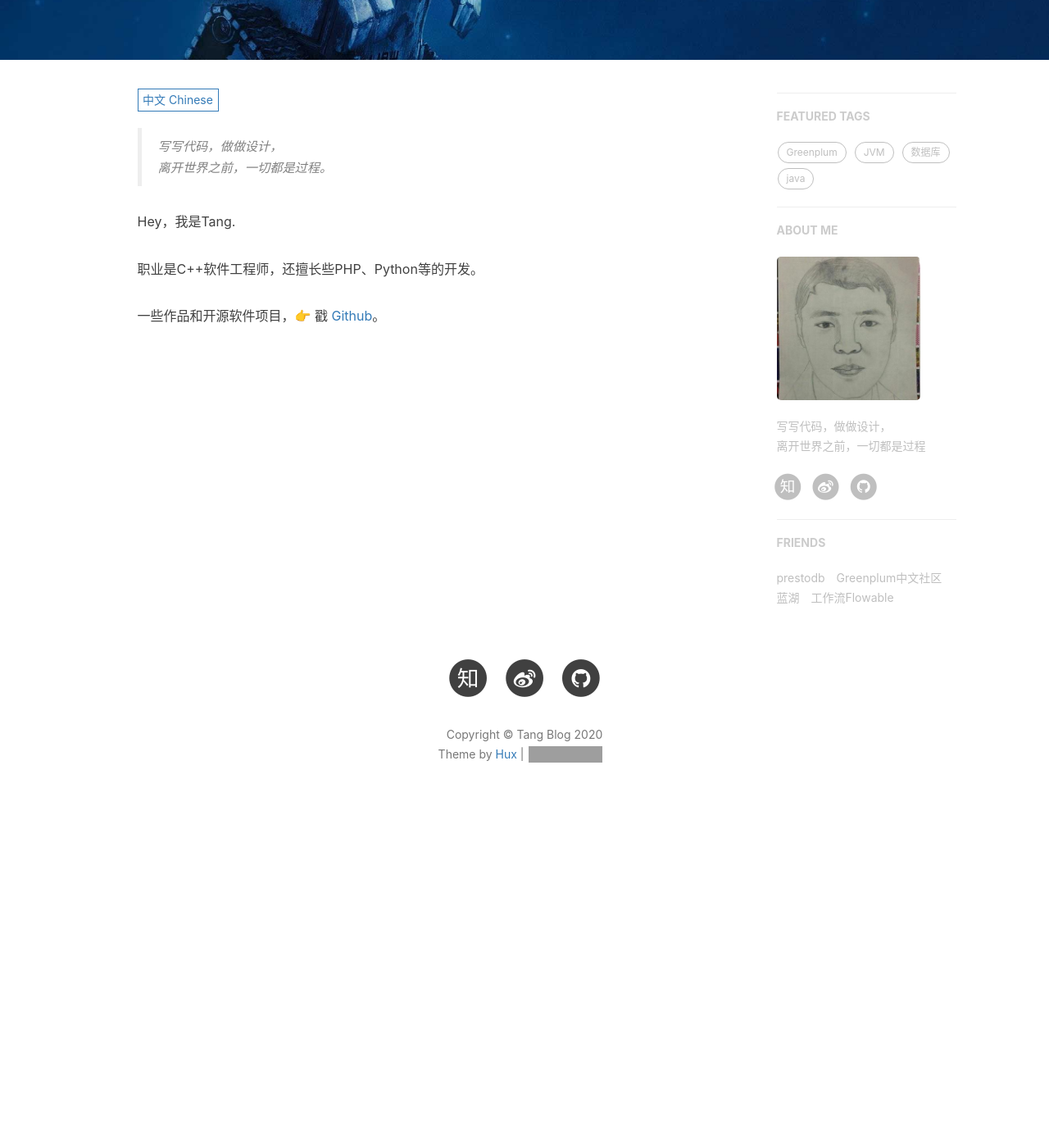
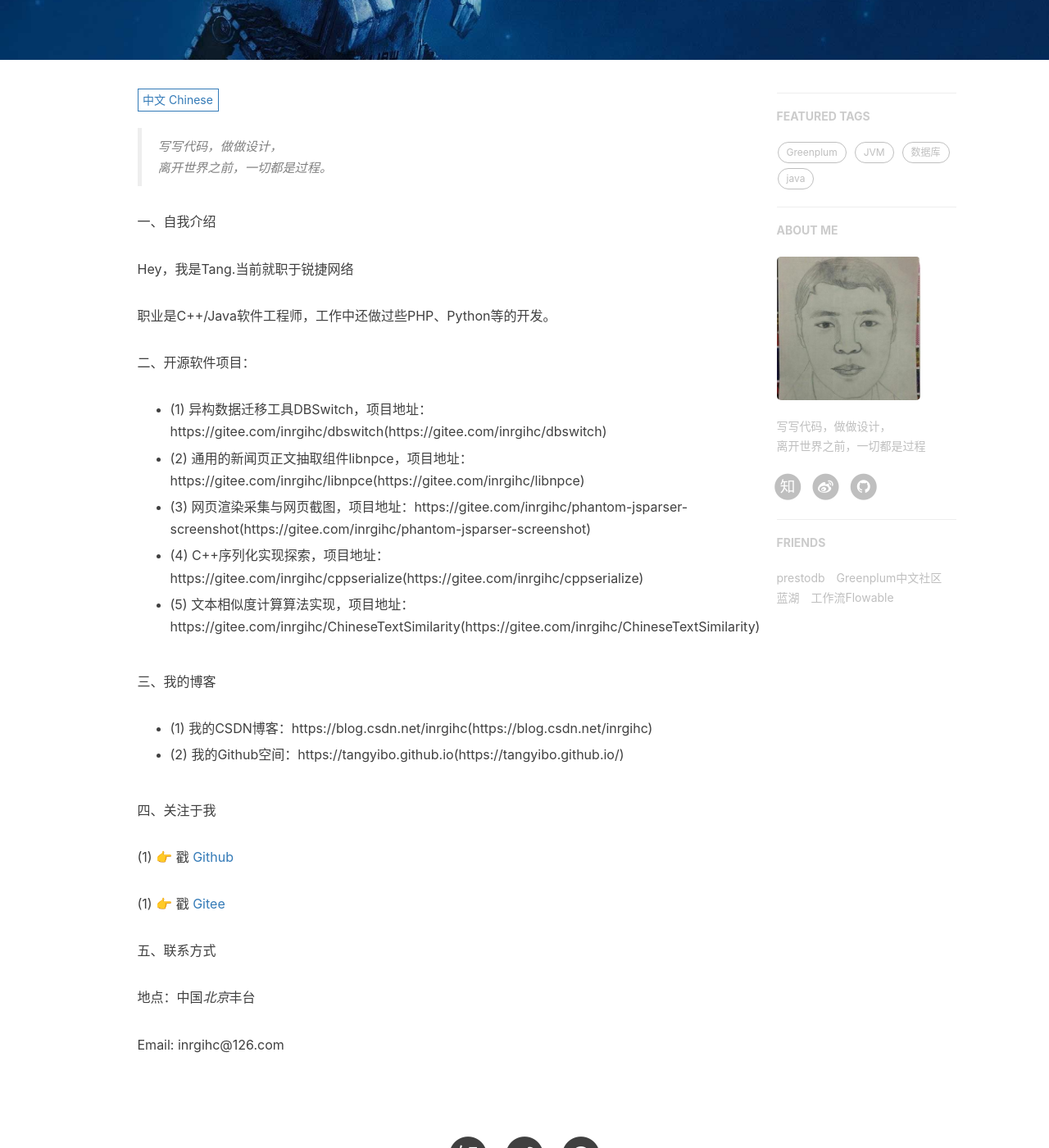
Before and after one commit to tangyibo/tangyibo.github.io, a Jekyll site: the page built from about.html, in a window 1280 px wide and 1400 px high, scrolled down 345 px. Shown: the whole window at 82% size. Built offline with Jekyll 4.4.1, drawn with Linux system fonts in a browser that asks for light colours; nearby versions of some CDN libraries; comment, search, counter and statistics services are not loaded; before the commit the page ends 1369 px from its top, so only the background shows below that; grey boxes are pictures that could not be loaded.

Commit message:
Update zh.md

```diff
--- a/_includes/about/zh.md
+++ b/_includes/about/zh.md
@@ -1,8 +1,38 @@
 > 写写代码，做做设计，
 > 离开世界之前，一切都是过程。
 
-Hey，我是Tang.
+一、自我介绍
 
-职业是C++软件工程师，还擅长些PHP、Python等的开发。
+Hey，我是Tang.当前就职于锐捷网络
 
-一些作品和开源软件项目，👉 戳 [Github](http://github.com/tangyibo)。
+职业是C++/Java软件工程师，工作中还做过些PHP、Python等的开发。
+
+二、开源软件项目：
+
+- (1) 异构数据迁移工具DBSwitch，项目地址：https://gitee.com/inrgihc/dbswitch(https://gitee.com/inrgihc/dbswitch)
+
+- (2) 通用的新闻页正文抽取组件libnpce，项目地址：https://gitee.com/inrgihc/libnpce(https://gitee.com/inrgihc/libnpce)
+
+- (3) 网页渲染采集与网页截图，项目地址：https://gitee.com/inrgihc/phantom-jsparser-screenshot(https://gitee.com/inrgihc/phantom-jsparser-screenshot)
+
+- (4) C++序列化实现探索，项目地址：https://gitee.com/inrgihc/cppserialize(https://gitee.com/inrgihc/cppserialize)
+
+- (5) 文本相似度计算算法实现，项目地址：https://gitee.com/inrgihc/ChineseTextSimilarity(https://gitee.com/inrgihc/ChineseTextSimilarity)
+
+三、我的博客
+
+- (1) 我的CSDN博客：https://blog.csdn.net/inrgihc(https://blog.csdn.net/inrgihc)
+
+- (2) 我的Github空间：https://tangyibo.github.io(https://tangyibo.github.io/)
+
+四、关注于我
+
+(1) 👉 戳 [Github](http://github.com/tangyibo)
+
+(1) 👉 戳 [Gitee](https://gitee.com/inrgihc)
+
+五、联系方式
+
+地点：中国*北京*丰台
+
+Email: inrgihc@126.com
```
